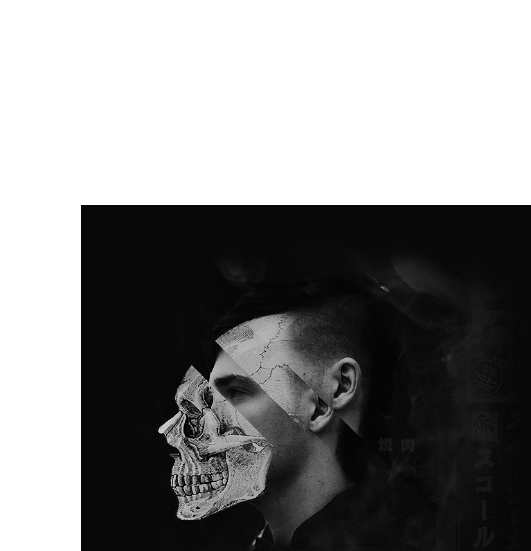
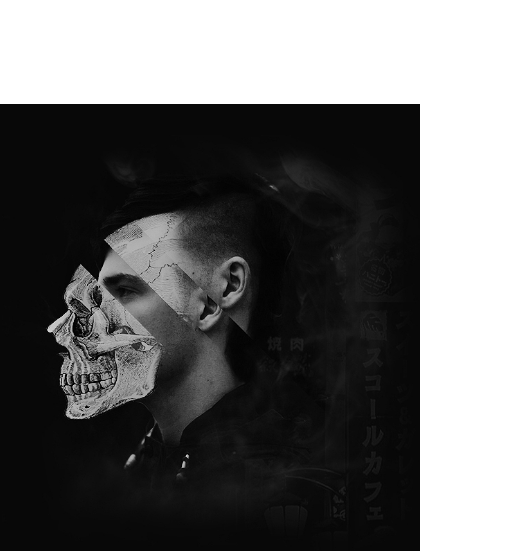
Before and after one commit to SolidShake/solidshake.github.io, a plain HTML site: page index.html in a window 390 px wide. Shown: the top 551 px of the page, 531 px wide, since content can reach past the window. Drawn offline with Linux system fonts and the light colour scheme.

Commit message:
little adaptive update

```diff
--- a/css/style.css
+++ b/css/style.css
@@ -38,3 +38,9 @@ a {
 .picture {
 	width: 450px;
 }
+
+@media (max-width:900px)  {
+	.profile{
+		flex-direction: column-reverse;
+	}
+}
--- a/index.html
+++ b/index.html
@@ -3,6 +3,7 @@
 	<head>
 		<title>SolidShake</title>
 		<meta charset="utf-8">
+		<meta name="viewport" content="width=device-width, initial-scale=1">
 		<link rel="stylesheet" href="css/style.css">
 	</head>
 	<body>
```
